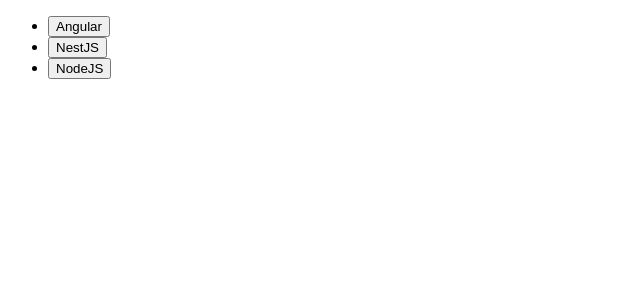
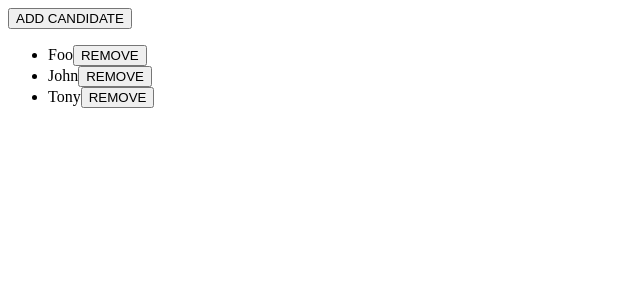
Before and after one commit to wishtack-training/wt-training-angular, an Angular app: page / in a window 1280 px wide. Shown: the top 300 px of the page, without its empty margins (0-640 px from the left). Built offline with nearby package versions, Linux system fonts and the light colour scheme.

Commit message:
Added `<wt-candidate-list>`.

```diff
--- a/src/app/app.component.html
+++ b/src/app/app.component.html
@@ -1 +1 @@
-<wt-demo></wt-demo>
+<wt-candidate-list></wt-candidate-list>
--- a/src/app/app.module.ts
+++ b/src/app/app.module.ts
@@ -3,12 +3,14 @@ import { BrowserModule } from '@angular/platform-browser';
 
 import { AppRoutingModule } from './app-routing.module';
 import { AppComponent } from './app.component';
+import { CandidateListComponent } from './candidate/candidate-list/candidate-list.component';
 import { DemoComponent } from './demo/demo.component';
 
 @NgModule({
     declarations: [
         AppComponent,
-        DemoComponent
+        DemoComponent,
+        CandidateListComponent
     ],
     imports: [
         BrowserModule,
--- /dev/null
+++ b/src/app/candidate/candidate-list/candidate-list.component.html
@@ -0,0 +1,8 @@
+<button (click)="addCandidate()">ADD CANDIDATE</button>
+
+<ul>
+    <li *ngFor="let candidate of getCandidateList()">
+        <span>{{ candidate.firstName }}</span>
+        <button (click)="removeCandidate(candidate)">REMOVE</button>
+    </li>
+</ul>
--- /dev/null
+++ b/src/app/candidate/candidate-list/candidate-list.component.ts
@@ -0,0 +1,50 @@
+import { Component, OnInit } from '@angular/core';
+import { Candidate } from '../candidate';
+import { CandidateStore } from '../candidate-store';
+
+@Component({
+    selector: 'wt-candidate-list',
+    templateUrl: './candidate-list.component.html',
+    styleUrls: ['./candidate-list.component.scss']
+})
+export class CandidateListComponent implements OnInit {
+
+    private _candidateStore = new CandidateStore();
+
+    ngOnInit() {
+
+        const candidate1 = new Candidate('Foo', 'BAR', [
+            'Angular',
+            'JavaScript'
+        ]);
+
+        const candidate2 = new Candidate('John', 'DOE', [
+            'Angular',
+            'JavaScript',
+            'Python'
+        ]);
+
+        const candidate3 = new Candidate('Tony', 'STARK', [
+            'Kite-surf',
+            'Python'
+        ]);
+
+        this._candidateStore.addCandidate(candidate1);
+        this._candidateStore.addCandidate(candidate2);
+        this._candidateStore.addCandidate(candidate3);
+
+    }
+
+    addCandidate() {
+        this._candidateStore.addCandidate(new Candidate('Foo', 'BAR', []));
+    }
+
+    getCandidateList() {
+        return this._candidateStore.getCandidateList();
+    }
+
+    removeCandidate(candidate: Candidate) {
+        this._candidateStore.removeCandidate(candidate);
+    }
+
+}
```
Also changed, not shown: src/app/candidate/candidate-list/candidate-list.component.scss (added).
